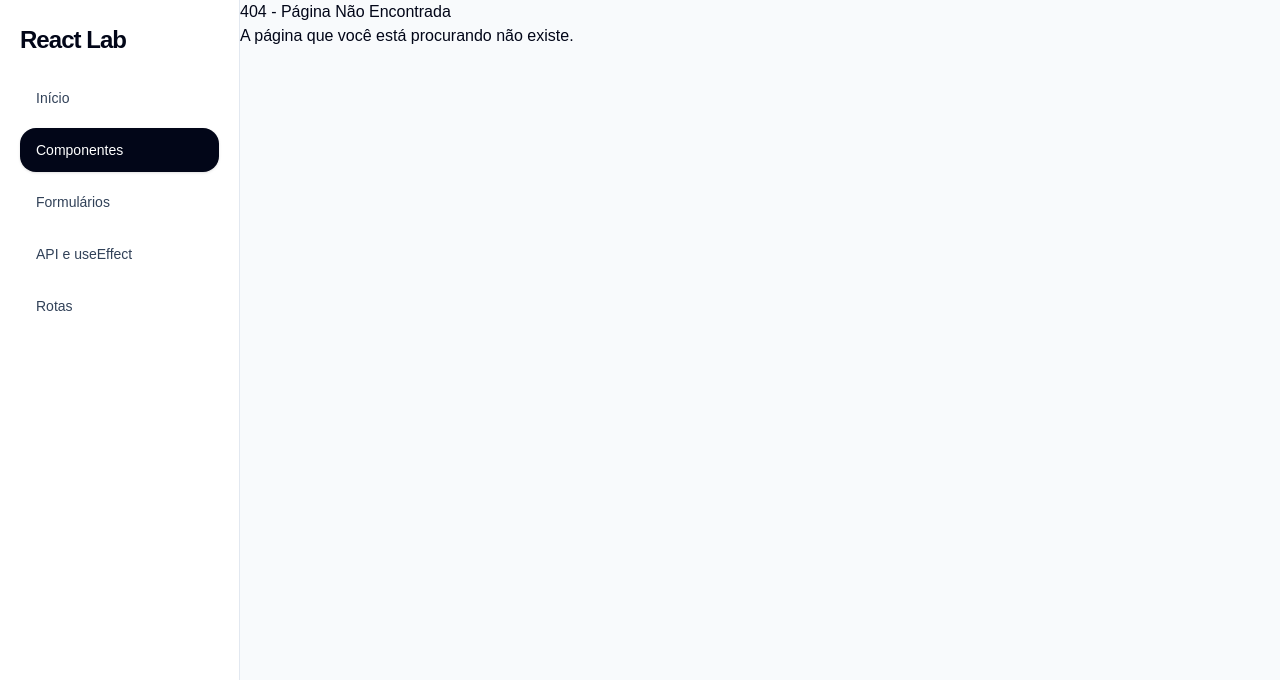
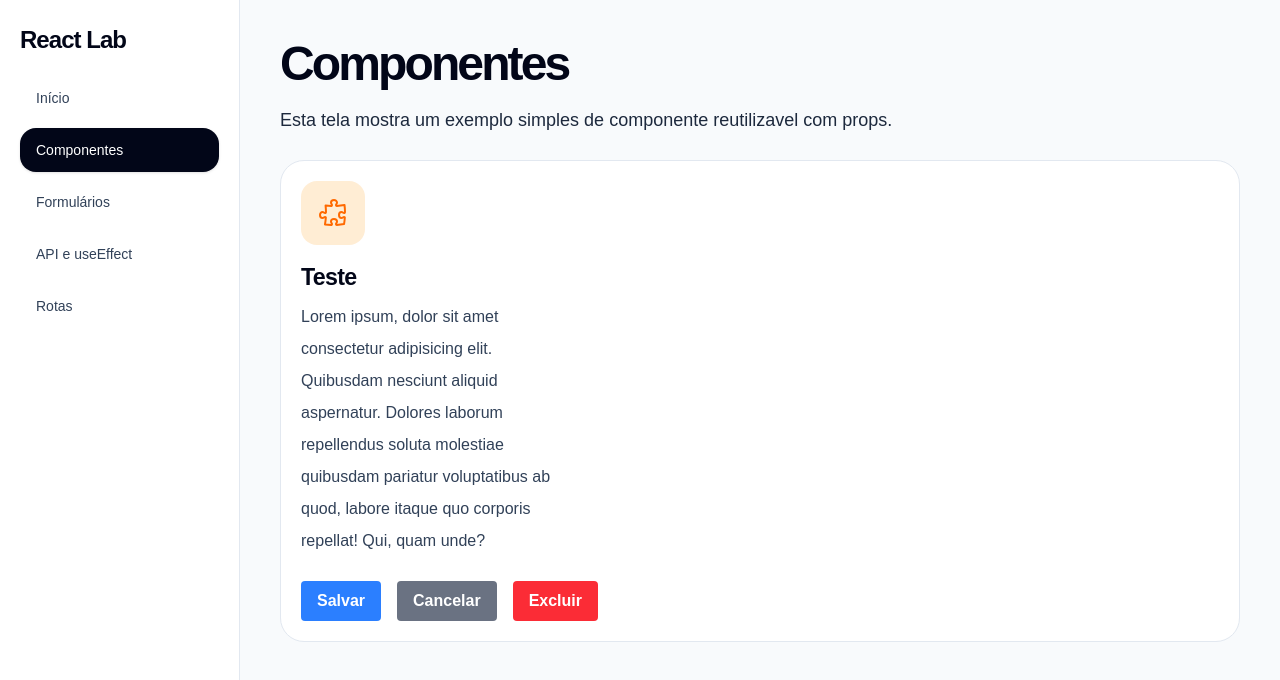
Before and after one commit to PagnoDev/ReactLab, a React (Vite) app in the folder ReactLab/: page /components in a window 1280 px wide. Before the commit this address had no page. Shown: the top 680 px of the page. Built offline with nearby package versions, Linux system fonts and the light colour scheme.

Commit message:
feat: Adicionada tela de componentes

```diff
--- a/ReactLab/src/App.tsx
+++ b/ReactLab/src/App.tsx
@@ -6,6 +6,7 @@ import { HomePage } from "./pages/HomePage";
 import { FormPage } from "./pages/FormPage";
 import { RoutesPage } from "./pages/RoutesPage";
 import { NotFoundPage } from "./pages/NotFoundPage";
+import { Components } from "./pages/Components";
 
 
 export default function App() {
@@ -13,8 +14,9 @@ export default function App() {
     <Routes>
       <Route path="/" element={<AppLayout />}>
         <Route index element={<HomePage />} />
-        <Route path="formularios" element={<FormPage />} />
-        <Route path="rotas" element={<RoutesPage />} />
+        <Route path="forms" element={<FormPage />} />
+        <Route path="routes" element={<RoutesPage />} />
+        <Route path="components" element={<Components />} />
 
         <Route path="*" element={<NotFoundPage />} />
       </Route>
--- /dev/null
+++ b/ReactLab/src/components/ui/Box.tsx
@@ -0,0 +1,14 @@
+import { ReactNode } from 'react';
+
+type BoxProps = {
+    children: ReactNode;
+    extraClasses?: string;
+};
+
+export function Box({ children, extraClasses = "" }: BoxProps) {
+    return (
+        <article className={`${extraClasses}`}>
+            {children}
+        </article>
+    );
+}
--- /dev/null
+++ b/ReactLab/src/components/ui/ButtonProp.tsx
@@ -0,0 +1,24 @@
+const colorClasses = {
+    blue: "bg-blue-500 hover:bg-blue-700",
+    red: "bg-red-500 hover:bg-red-700",
+    white: "bg-gray-500 hover:bg-gray-700",
+};
+
+interface ButtonConfig {
+    title: string;
+    color: keyof typeof colorClasses;
+    onAction: () => void;
+}
+
+
+export function ButtonProp({ title, color, onAction }: ButtonConfig) {
+    const selectedColor = colorClasses[color]
+
+    return (
+        <div>
+            <button className={`${selectedColor} text-white font-bold py-2 px-4 rounded`} onClick={onAction}>
+                {title}
+            </button>
+        </div>
+    );
+}
--- /dev/null
+++ b/ReactLab/src/pages/Components.tsx
@@ -0,0 +1,54 @@
+import puzzleIcon from "../assets/icons/puzzle.svg?react";
+import { Box } from "../components/ui/Box";
+import { ButtonProp } from "../components/ui/ButtonProp";
+import { IconBox } from "../components/ui/IconBox";
+
+export function Components() {
+    return (
+        <section className="mx-auto w-full max-w-[1440px] px-4 py-6 sm:px-6 sm:py-8 lg:px-8 lg:py-10 xl:px-10">
+            <header className="max-w-3xl">
+                <h1 className="text-4xl font-semibold tracking-[-0.06em] text-slate-950 sm:text-5xl">
+                    Componentes
+                </h1>
+                <p className="mt-4 text-base leading-8 text-slate-800 sm:text-lg">
+                    Esta tela mostra um exemplo simples de componente reutilizavel com props.
+                </p>
+            </header>
+
+            <Box extraClasses="mt-6 grid grid-cols-1 gap-4 xl:grid-cols-3 rounded-3xl border border-slate-200 bg-white p-5 m-0">
+                <Box>
+                    <div className="flex items-start justify-between gap-4  m-0">
+                        <IconBox Icon={puzzleIcon} boxClassName="m-0 bg-orange-100 text-orange-500" />
+                    </div>
+
+                    <div className="mt-5 flex flex-1 flex-col">
+                        <h3 className="max-w-56 text-[1.75rem] font-semibold leading-[1.05] tracking-[-0.03em] text-slate-950 sm:text-[1.55rem] md:text-[1.45rem]">
+                            Teste
+                        </h3>
+                        <p className="mt-3 max-w-64 text-base leading-8 text-slate-700">
+                            Lorem ipsum, dolor sit amet consectetur adipisicing elit. Quibusdam nesciunt aliquid aspernatur. Dolores laborum repellendus soluta molestiae quibusdam pariatur voluptatibus ab quod, labore itaque quo corporis repellat! Qui, quam unde?
+                        </p>
+                    </div>
+                    <br />
+                    <div className="flex space-x-4 object-contain">
+                        <ButtonProp title="Salvar" color="blue" onAction={() => save()} />
+                        <ButtonProp title="Cancelar" color="white" onAction={() => cancel()} />
+                        <ButtonProp title="Excluir" color="red" onAction={() => remove()} />
+                    </div>
+                </Box>
+            </Box>
+        </section>
+    );
+}
+
+function save() {
+    console.log("Salvando...");
+}
+
+function cancel() {
+    console.log("Cancelando...");
+}
+
+function remove() {
+    console.log("Excluindo...");
+}
```
